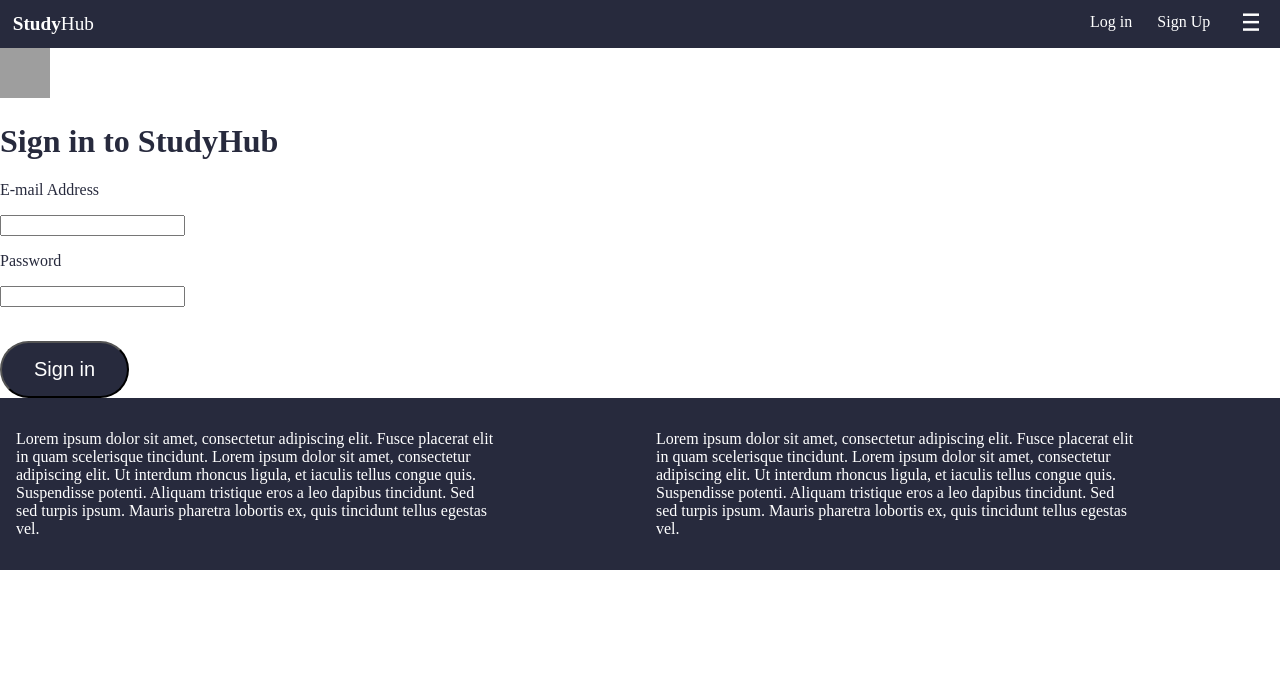
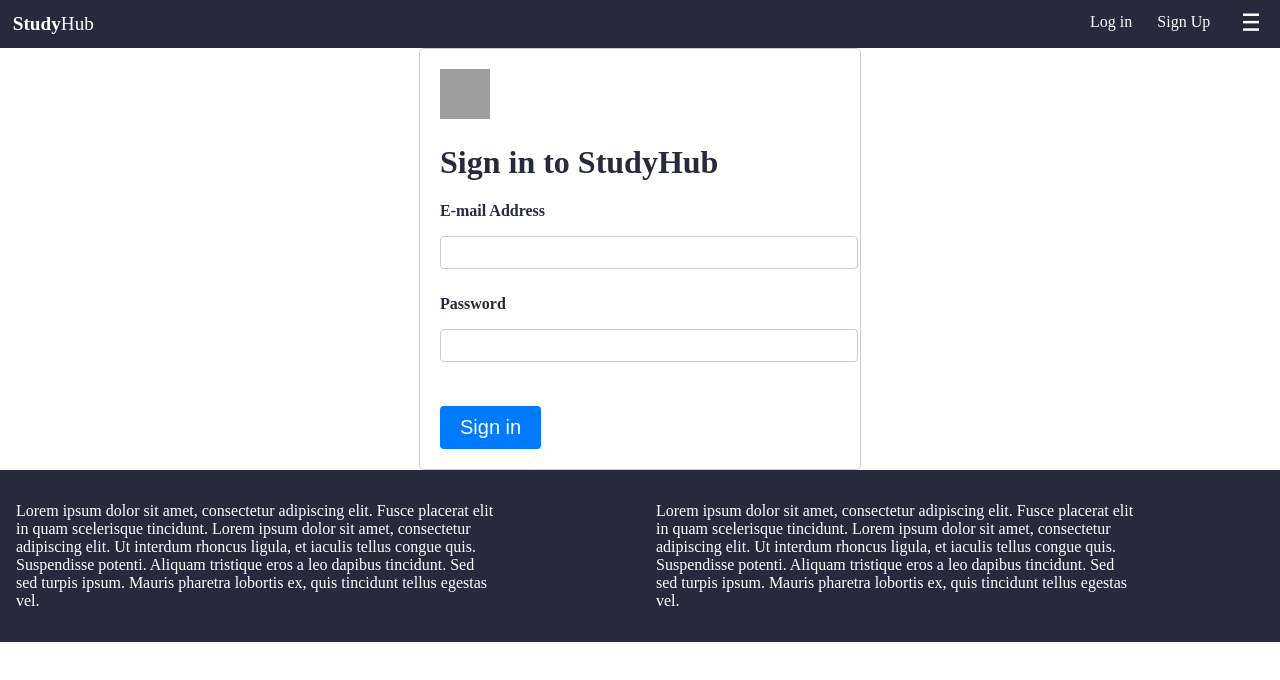
Before and after one commit to MahmoudHamid25/Group-I-Project-Innovate-, a Next.js app: page /login in a window 1280 px wide. Shown: the top 680 px of the page. Built offline with nearby package versions, Linux system fonts and the light colour scheme; grey boxes are pictures that could not be loaded.

Commit message:
Add: Style for Log in form and fixed links

```diff
--- a/src/app/globals.css
+++ b/src/app/globals.css
@@ -63,3 +63,68 @@ footer{
     margin-right: 33%;
     padding-bottom: 5em;
 }
+/* style for Log in form */
+.loginForm {
+    max-width: 400px;
+    margin: 0 auto;
+    padding: 20px;
+    border: 1px solid #ccc;
+    border-radius: 5px;
+  }
+
+  .loginForm .header {
+    display: flex;
+    align-items: center;
+    margin-bottom: 20px;
+  }
+
+  .loginForm .header h1 {
+    margin-left: 10px;
+    font-size: 24px;
+  }
+
+  .loginForm label {
+    display: block;
+    font-weight: bold;
+    margin-bottom: 5px;
+  }
+
+  .loginForm input {
+    width: 100%;
+    padding: 8px;
+    margin-bottom: 10px;
+    border: 1px solid #ccc;
+    border-radius: 4px;
+  }
+
+  .indexButton {
+    display: inline-block;
+    background-color: #007bff;
+    color: white;
+    padding: 10px 20px;
+    border: none;
+    border-radius: 4px;
+    text-align: center;
+    text-decoration: none;
+    cursor: pointer;
+  }
+
+  .indexButton a {
+    color: white;
+    text-decoration: none;
+  }
+
+  .forgotPassword {
+    margin-top: 10px;
+    text-align: right;
+  }
+
+  .forgotPassword a {
+    color: #007bff;
+    text-decoration: none;
+    font-size: 14px;
+  }
+
+  .forgotPassword a:hover {
+    text-decoration: underline;
+  }
--- a/src/app/login/page.tsx
+++ b/src/app/login/page.tsx
@@ -17,4 +17,8 @@ function LoginForm() {
     );
   }
 
-  export default LoginForm;
+  export default function Page() {
+    return (
+        <LoginForm />
+    );
+}
--- a/src/app/page.tsx
+++ b/src/app/page.tsx
@@ -16,7 +16,7 @@ function MainContent() {
             </section>
             <h1 style={{marginRight: "25%", marginLeft: "25%", padding: "2em"}}>If you wish to explore more, join the community!</h1>
             <section style={{display: "flex", justifyContent: "space-between", marginRight: "33%", marginLeft: "23%"}}>
-                <button className={"indexButton"}>Log in</button>
+                <button className={"indexButton"}><a href={"/login/"}>Log in</a></button>
                 <button className={"indexButton"}><a href={"/registration/"}>Sign up</a></button>
             </section>
         </section>
```
